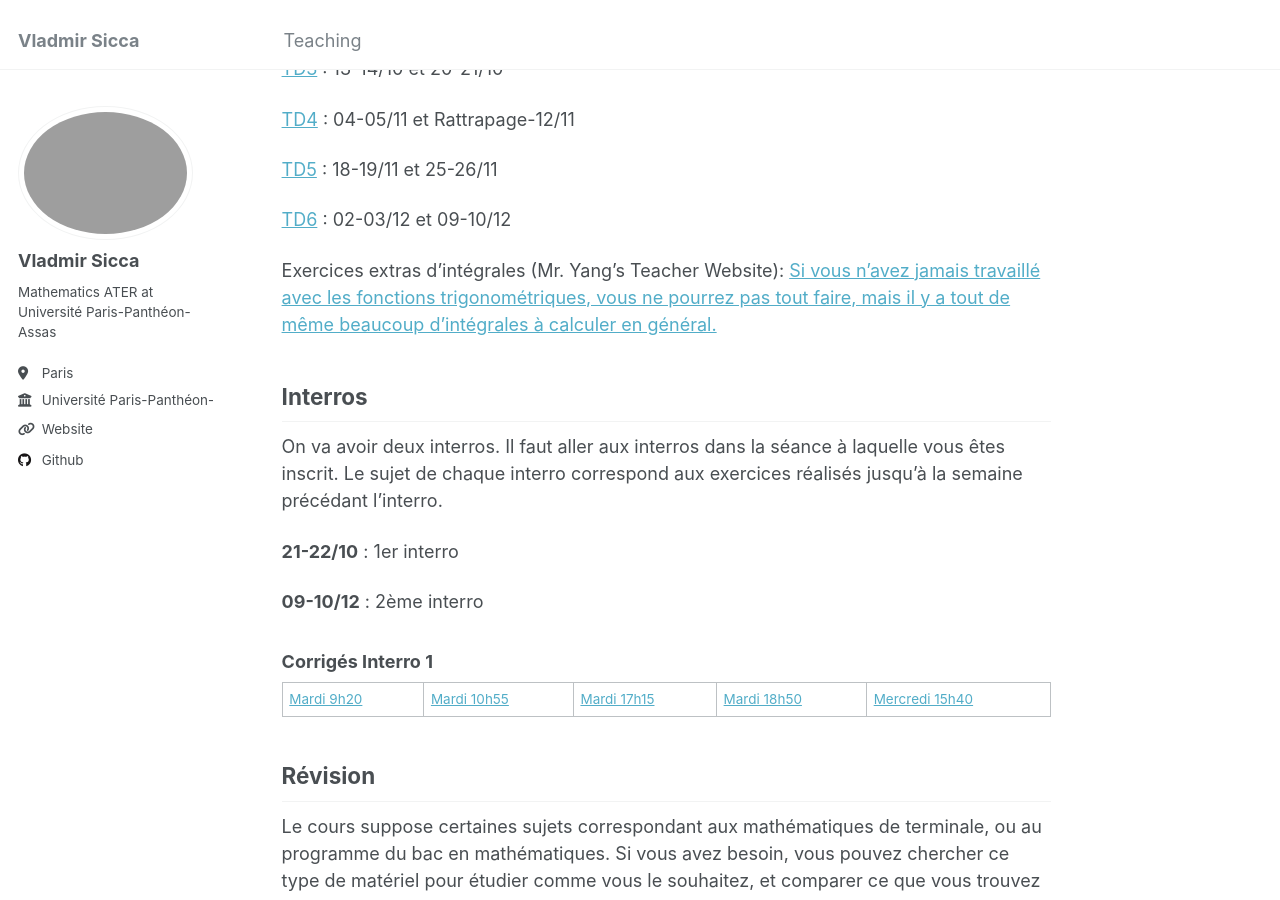
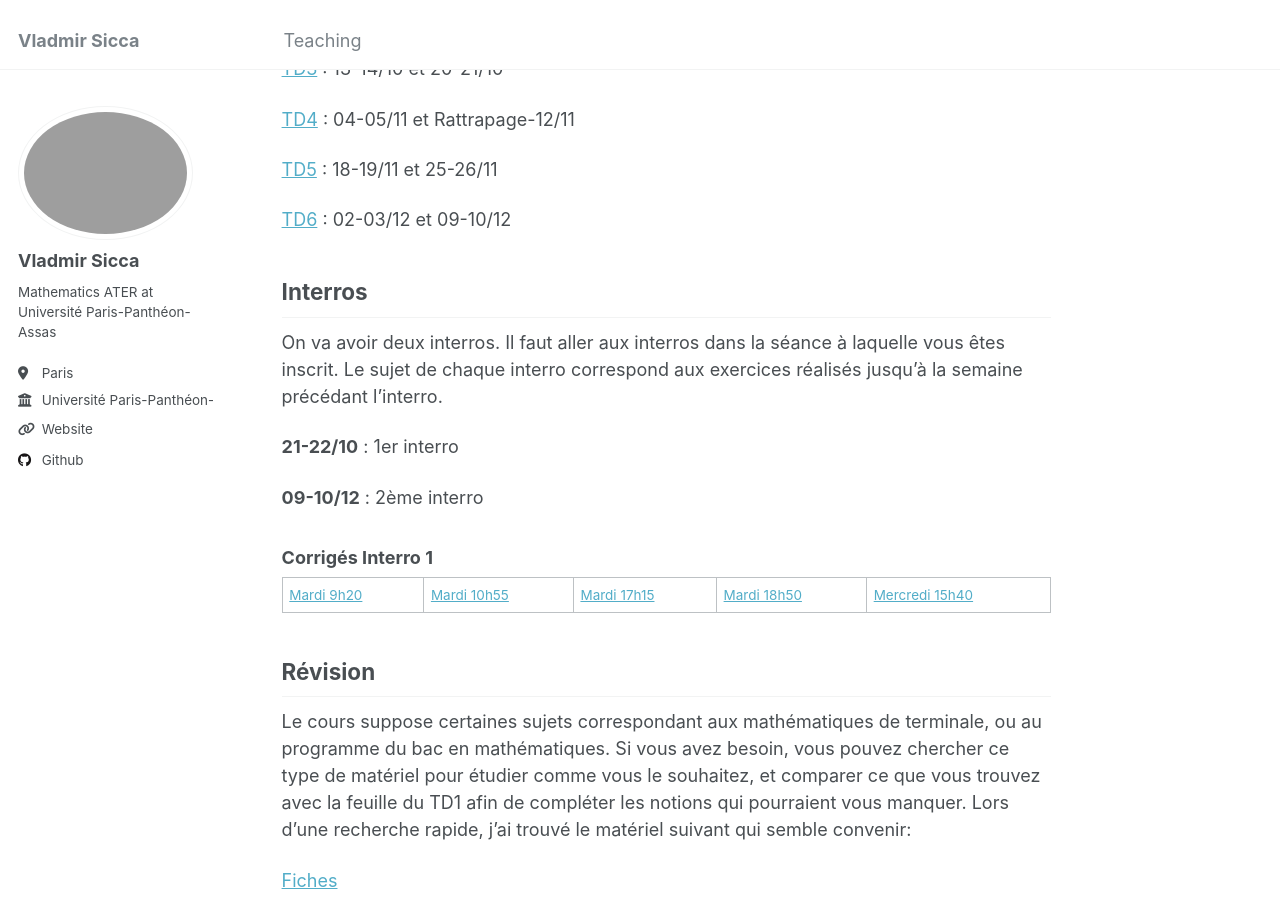
Before and after one commit to vladmirsicca/vladmirsicca.github.io, a Jekyll site: the page built from _teaching/2025_2_maths1_paris_assas.md, in a window 1280 px wide and 900 px high, scrolled down 945 px. Built offline with Jekyll 4.4.1, drawn with Linux system fonts in a browser that asks for light colours.

Commit message:
Update 2025_2_maths1_paris_assas.md
Removed extra exercises for integrals, as they are out of the program.

```diff
--- a/_teaching/2025_2_maths1_paris_assas.md
+++ b/_teaching/2025_2_maths1_paris_assas.md
@@ -44,8 +44,6 @@ Mathématiques pour l'Économie - Naïla Hayek, Jean-Pierre Leca
 
 [TD6](https://drive.google.com/file/d/1PRv1tClJSEJP4R-Xi2OBthfwm-lkpO_w/view?usp=sharing) : 02-03/12 et 09-10/12
 
-Exercices extras d'intégrales (Mr. Yang's Teacher Website): [Si vous n’avez jamais travaillé avec les fonctions trigonométriques, vous ne pourrez pas tout faire, mais il y a tout de même beaucoup d’intégrales à calculer en général.](https://mryangteacher.weebly.com/uploads/7/7/0/2/7702250/5.2_5.5_integrals_classwork_practice_ws.pdf)
-
 ## Interros
 
 On va avoir deux interros. Il faut aller aux interros dans la séance à laquelle vous êtes inscrit. Le sujet de chaque interro correspond aux exercices réalisés jusqu'à la semaine précédant l'interro.
```
